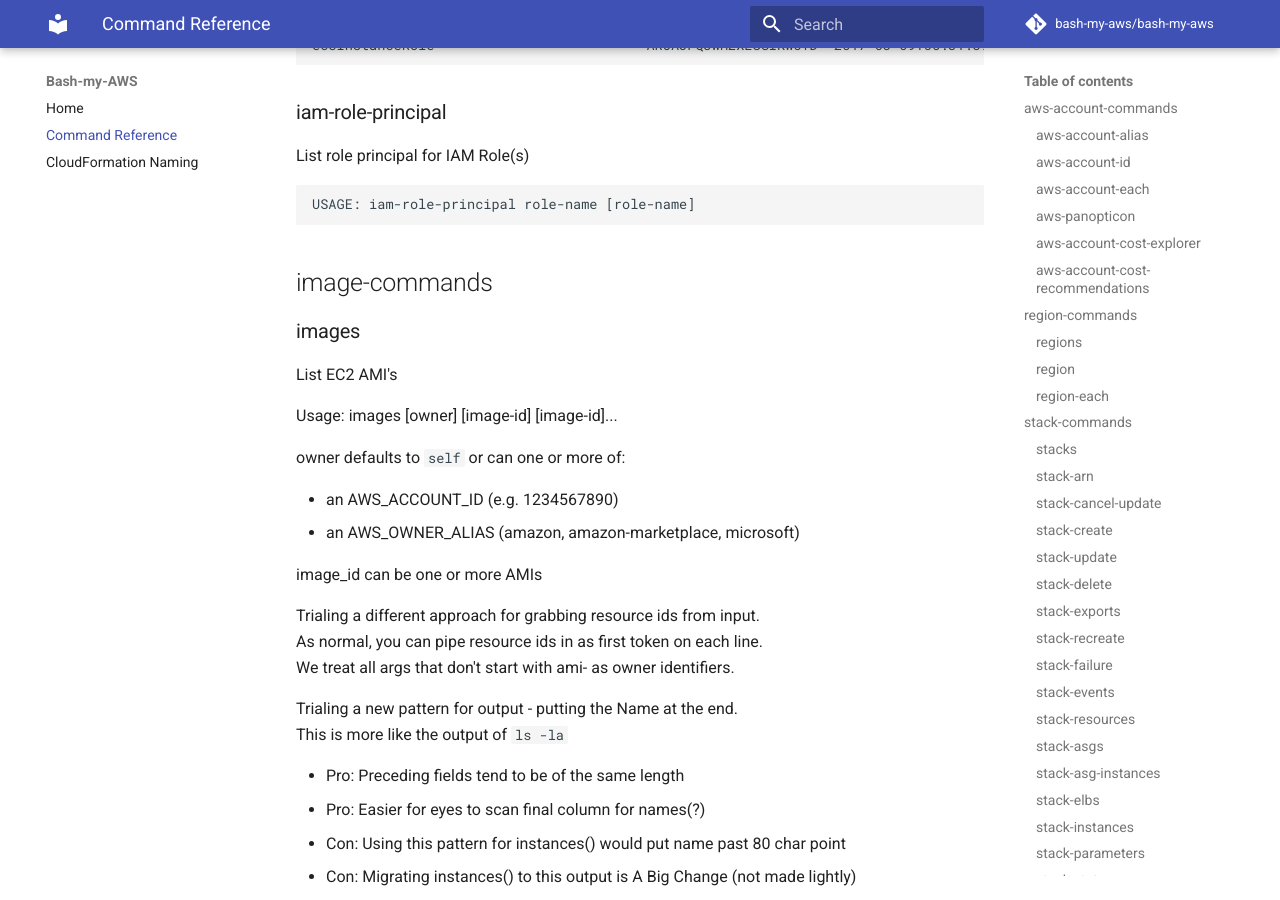
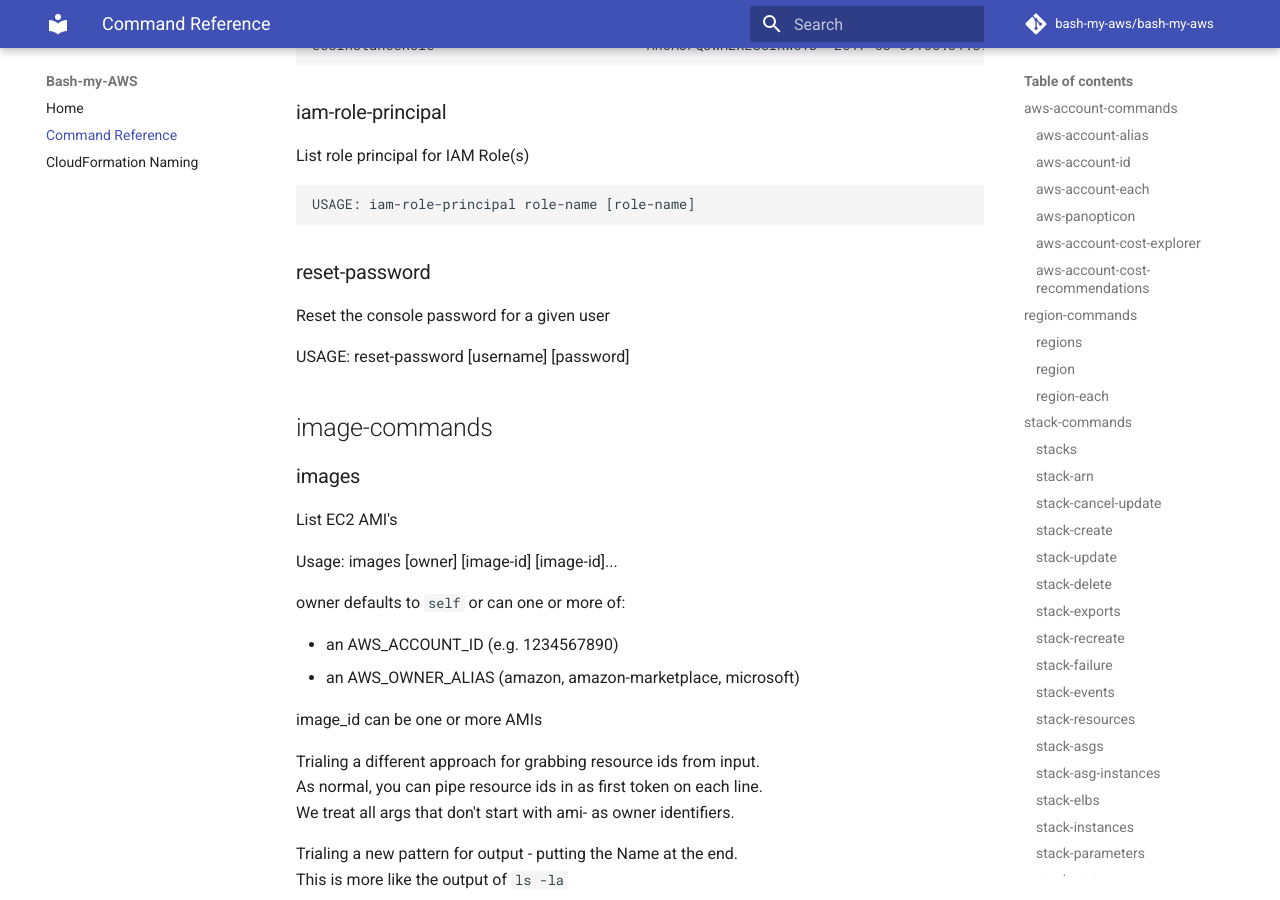
Before and after one commit to bash-my-aws/bash-my-aws, an MkDocs documentation site: the page built from docs/command-reference.md, in a window 1280 px wide and 900 px high, scrolled down 18975 px. Built offline with MkDocs 1.6.1 and Material for MkDocs 9.7.7, drawn with Linux system fonts in a browser that asks for light colours; comment, search, counter and statistics services are not loaded.

Commit message:
Adds reset-password command to IAM functions

```diff
--- a/docs/command-reference.md
+++ b/docs/command-reference.md
@@ -905,6 +905,10 @@
 
     USAGE: iam-role-principal role-name [role-name]
 
+### reset-password
+  Reset the console password for a given user
+
+  USAGE: reset-password [username] [password]
 
 ## image-commands
 
```
Also changed, not shown: 3 other files.
